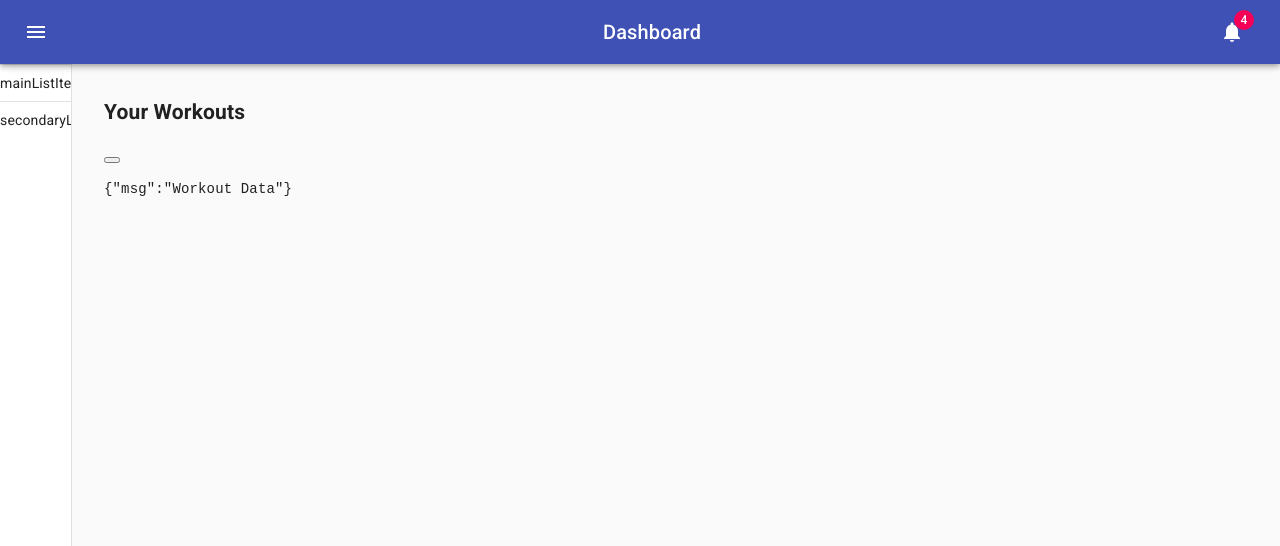
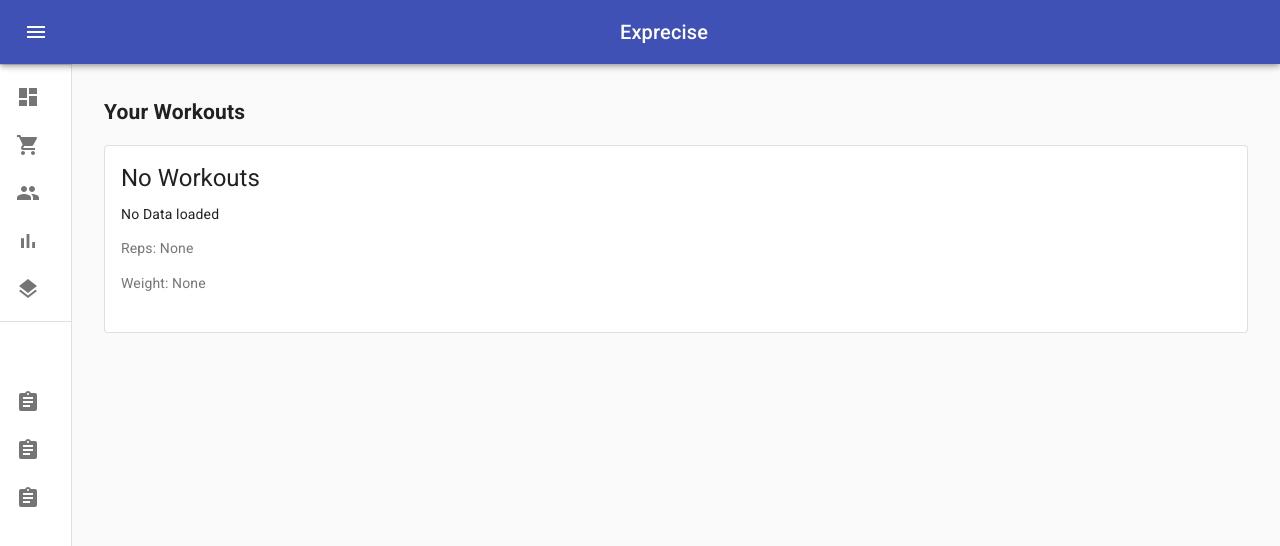
Before and after one commit to edcod3/exprecise, a React (Create React App) app in the folder react-client/: page / in a window 1280 px wide. Shown: the top 546 px of the page. Built offline with nearby package versions, Linux system fonts and the light colour scheme.

Commit message:
Added basic frontend & backend

```diff
--- a/react-client/src/App.js
+++ b/react-client/src/App.js
@@ -1,4 +1,4 @@
-import Navbar from "./components/muiNav"
+import Navbar from "./components/navigation/muiNav"
 
 function App() {
 	return (
--- a/react-client/src/components/muiNav.js
+++ b/react-client/src/components/navigation/muiNav.js
@@ -10,16 +10,17 @@
 import Typography from '@material-ui/core/Typography';
 import Divider from '@material-ui/core/Divider';
 import IconButton from '@material-ui/core/IconButton';
-import Badge from '@material-ui/core/Badge';
+//import Badge from '@material-ui/core/Badge';
 //import Container from '@material-ui/core/Container';
 //import Grid from '@material-ui/core/Grid';
 //import Paper from '@material-ui/core/Paper';
 //import Link from '@material-ui/core/Link';
 import MenuIcon from '@material-ui/icons/Menu';
 import ChevronLeftIcon from '@material-ui/icons/ChevronLeft';
-import NotificationsIcon from '@material-ui/icons/Notifications';
+//import NotificationsIcon from '@material-ui/icons/Notifications';
 
-import Home from './workouts';
+import { mainListItems, secondaryListItems } from './navItems';
+import Home from '../workouts';
 
 //function Copyright() {
 //  return (
@@ -144,12 +145,12 @@
             <MenuIcon />
           </IconButton>
           <Typography component="h1" variant="h6" color="inherit" noWrap className={classes.title}>
-            Dashboard
+            Exprecise
           </Typography>
           <IconButton color="inherit">
-            <Badge badgeContent={4} color="secondary">
+            {/*<Badge badgeContent={4} color="secondary">
               <NotificationsIcon />
-            </Badge>
+            </Badge>*/}
           </IconButton>
         </Toolbar>
       </AppBar>
@@ -166,9 +167,9 @@
           </IconButton>
         </div>
         <Divider />
-        <List>mainListItems</List>
+        <List>{mainListItems}</List>
         <Divider />
-        <List>secondaryListItems</List>
+        <List>{secondaryListItems}</List>
       </Drawer>
       <main className={classes.content}>
         <div className={classes.appBarSpacer} />
--- /dev/null
+++ b/react-client/src/components/navigation/navItems.js
@@ -0,0 +1,70 @@
+import React from 'react';
+import ListItem from '@material-ui/core/ListItem';
+import ListItemIcon from '@material-ui/core/ListItemIcon';
+import ListItemText from '@material-ui/core/ListItemText';
+import ListSubheader from '@material-ui/core/ListSubheader';
+import DashboardIcon from '@material-ui/icons/Dashboard';
+import ShoppingCartIcon from '@material-ui/icons/ShoppingCart';
+import PeopleIcon from '@material-ui/icons/People';
+import BarChartIcon from '@material-ui/icons/BarChart';
+import LayersIcon from '@material-ui/icons/Layers';
+import AssignmentIcon from '@material-ui/icons/Assignment';
+
+export const mainListItems = (
+  <div>
+    <ListItem button>
+      <ListItemIcon>
+        <DashboardIcon />
+      </ListItemIcon>
+      <ListItemText primary="Dashboard" />
+    </ListItem>
+    <ListItem button>
+      <ListItemIcon>
+        <ShoppingCartIcon />
+      </ListItemIcon>
+      <ListItemText primary="Orders" />
+    </ListItem>
+    <ListItem button>
+      <ListItemIcon>
+        <PeopleIcon />
+      </ListItemIcon>
+      <ListItemText primary="Customers" />
+    </ListItem>
+    <ListItem button>
+      <ListItemIcon>
+        <BarChartIcon />
+      </ListItemIcon>
+      <ListItemText primary="Reports" />
+    </ListItem>
+    <ListItem button>
+      <ListItemIcon>
+        <LayersIcon />
+      </ListItemIcon>
+      <ListItemText primary="Integrations" />
+    </ListItem>
+  </div>
+);
+
+export const secondaryListItems = (
+  <div>
+    <ListSubheader inset>Saved reports</ListSubheader>
+    <ListItem button>
+      <ListItemIcon>
+        <AssignmentIcon />
+      </ListItemIcon>
+      <ListItemText primary="Current month" />
+    </ListItem>
+    <ListItem button>
+      <ListItemIcon>
+        <AssignmentIcon />
+      </ListItemIcon>
+      <ListItemText primary="Last quarter" />
+    </ListItem>
+    <ListItem button>
+      <ListItemIcon>
+        <AssignmentIcon />
+      </ListItemIcon>
+      <ListItemText primary="Year-end sale" />
+    </ListItem>
+  </div>
+);
--- /dev/null
+++ b/react-client/src/components/workout_card.js
@@ -0,0 +1,48 @@
+import React from 'react'
+import { makeStyles } from '@material-ui/core/styles';
+import Card from '@material-ui/core/Card';
+import CardContent from '@material-ui/core/CardContent';
+import Typography from '@material-ui/core/Typography';
+
+const useStyles = makeStyles({
+    root: {
+        marginBottom: 20,
+        minWidth: 275,
+        marginRight: 32
+    },
+    bullet: {
+      display: 'inline-block',
+      margin: '0 2px',
+      transform: 'scale(0.8)',
+    },
+    title: {
+      paddingBottom: 10
+    },
+    pos: {
+        marginTop: 5,
+        marginBottom: 12,
+        fontSize: 14
+    },
+  });
+
+
+export default function WOcard(props) {
+    const classes = useStyles();
+
+    return (
+        <Card className={classes.root} variant="outlined">
+        <CardContent>
+          <Typography variant="h5" component="h2" className={classes.title}>
+            {props.data.title}
+          </Typography>
+          <Typography variant="body2" component="p">
+            {props.data.desc}
+          </Typography>
+          <Typography className={classes.pos} color="textSecondary">
+            <p>Reps: {(props.data.weight) ?  props.data.weight : "None"}</p>
+            <p>Weight: {(props.data.weight) ?  props.data.weight + "kg" : "None"}</p>
+          </Typography>
+        </CardContent>
+      </Card>
+    )
+}
--- a/react-client/src/components/workouts.js
+++ b/react-client/src/components/workouts.js
@@ -1,18 +1,36 @@
-import React, { useState } from "react"
+import React, { useState, useEffect } from "react"
+import { gql } from '@apollo/client'
+import {client} from '../utils/apollo'
+import WOcard from './workout_card'
 
 export default function Home() {
-	const [apiData, setapiData] = useState([{ msg: "Workout Data" }])
+	const [apiData, setapiData] = useState([{title:"No Workouts", desc:"No Data loaded", reps: null, weight: null}])
 
-	const fetchData = () => {
-		return "GraphQL-Apollo Client"
-	}
+	useEffect(() => {
+		console.log("GraphQL-Apollo Client")
+		client
+			.query({
+				query: gql`
+				query {
+					workouts {
+						title
+						desc
+						reps
+					}
+				}
+				`
+			})
+			.then(result => {
+				console.log(result.data.workouts)
+				setapiData(result.data.workouts)
+			})
+	}, [])
 
 	return (
 		<div>
 			<h2>Your Workouts</h2>
-			<button onClick={fetchData}></button>
 			{apiData.map((data) => {
-				return <pre>{JSON.stringify(data)}</pre>
+				return<WOcard data={data} />
 			})}
 		</div>
 	)
--- a/react-client/src/index.js
+++ b/react-client/src/index.js
@@ -1,6 +1,6 @@
 import React from 'react';
 import ReactDOM from 'react-dom';
-import './assets/index.css';
+import './css/index.css';
 import App from './App';
 
 ReactDOM.render(
--- /dev/null
+++ b/react-client/src/utils/apollo.js
@@ -0,0 +1,6 @@
+import { ApolloClient, InMemoryCache } from '@apollo/client';
+
+export const client = new ApolloClient({
+    uri: 'http://localhost:4000',
+    cache: new InMemoryCache()
+  });
```
Also changed, not shown: react-client/src/components/navigation/Navbar.js (renamed from react-client/src/components/Navbar.js), react-client/src/css/index.css (renamed from react-client/src/assets/index.css).
